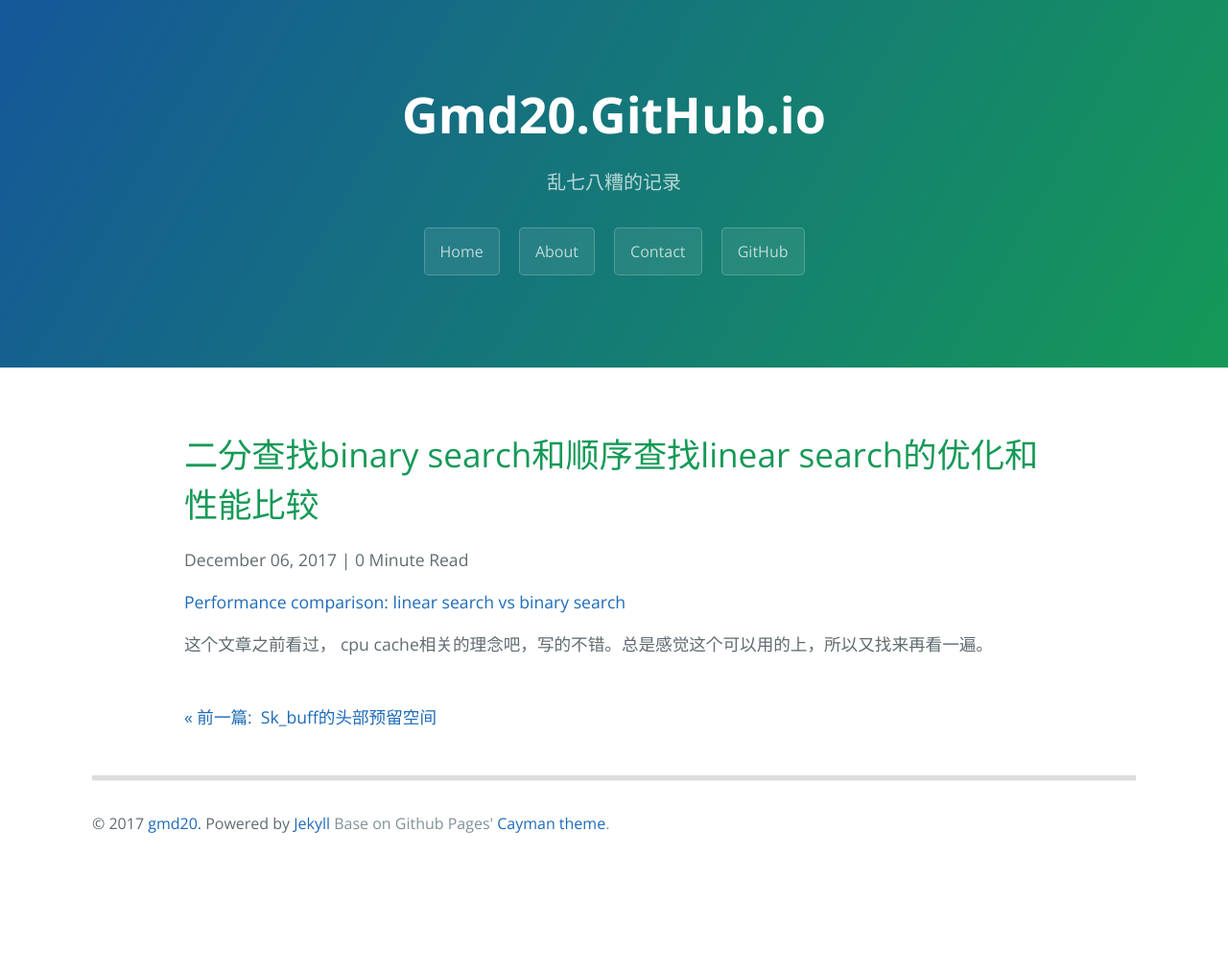
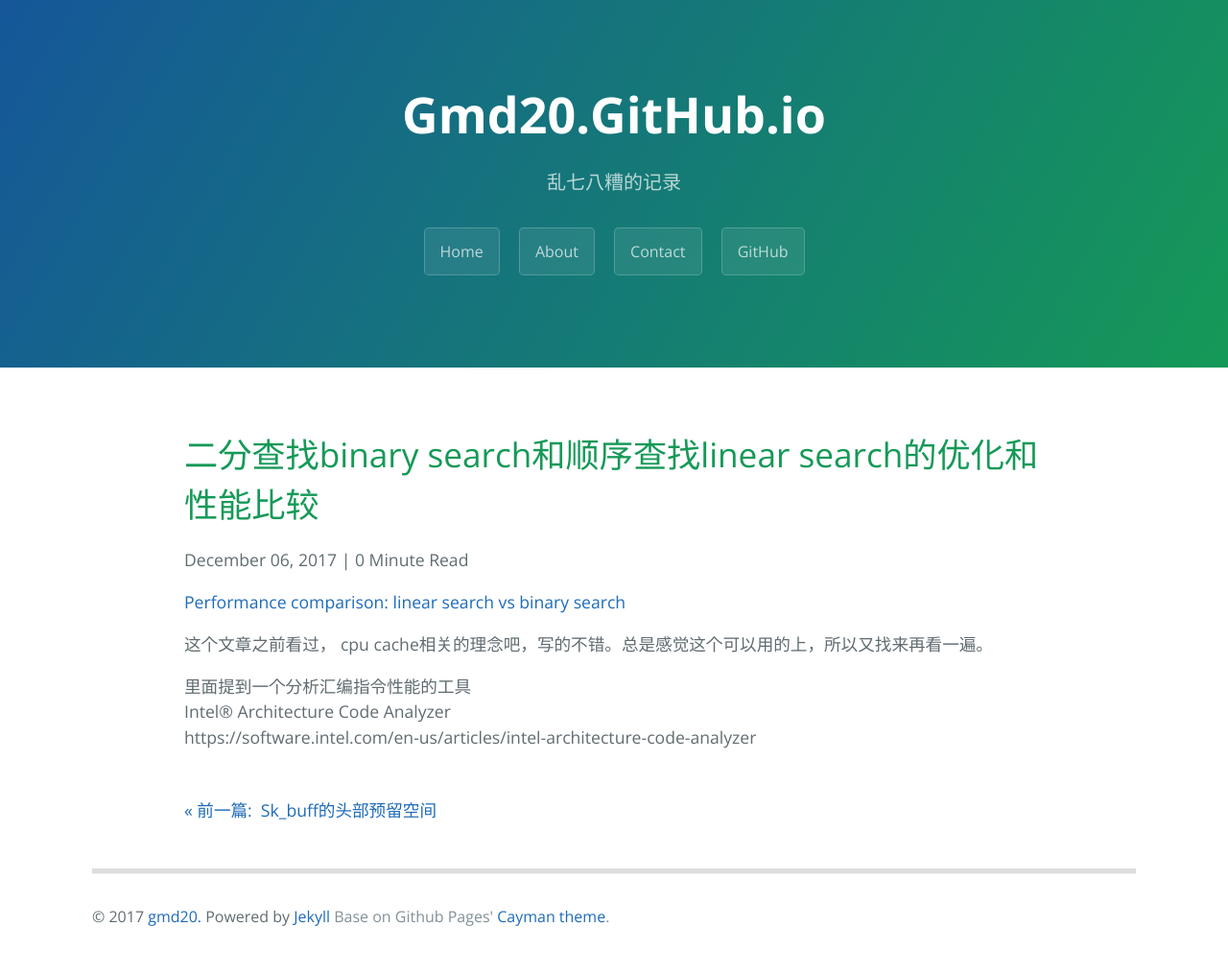
Before and after one commit to gmd20/gmd20.github.io, a Jekyll site: the page built from _posts/2017-12-06-二分查找binary search和顺序查找linear search的优化和性能比较.markdown, in a window 1280 px wide. Shown: the whole page at 96% size. Built offline with Jekyll 4.4.1, drawn with Linux system fonts in a browser that asks for light colours; Markdown is read by kramdown in place of the engine named in the settings; comment, search, counter and statistics services are not loaded; before the commit the page ends 918 px from its top, so only the background shows below that.

Commit message:
Update 2017-12-06-二分查找binary search和顺序查找linear search的优化和性能比较.markdown

```diff
--- a/_posts/2017-12-06-二分查找binary search和顺序查找linear search的优化和性能比较.markdown
+++ b/_posts/2017-12-06-二分查找binary search和顺序查找linear search的优化和性能比较.markdown
@@ -1,3 +1,7 @@
 [Performance comparison: linear search vs binary search](https://dirtyhandscoding.wordpress.com/2017/08/25/performance-comparison-linear-search-vs-binary-search/)
 
 这个文章之前看过， cpu cache相关的理念吧，写的不错。总是感觉这个可以用的上，所以又找来再看一遍。
+
+里面提到一个分析汇编指令性能的工具
+Intel® Architecture Code Analyzer
+https://software.intel.com/en-us/articles/intel-architecture-code-analyzer
```
